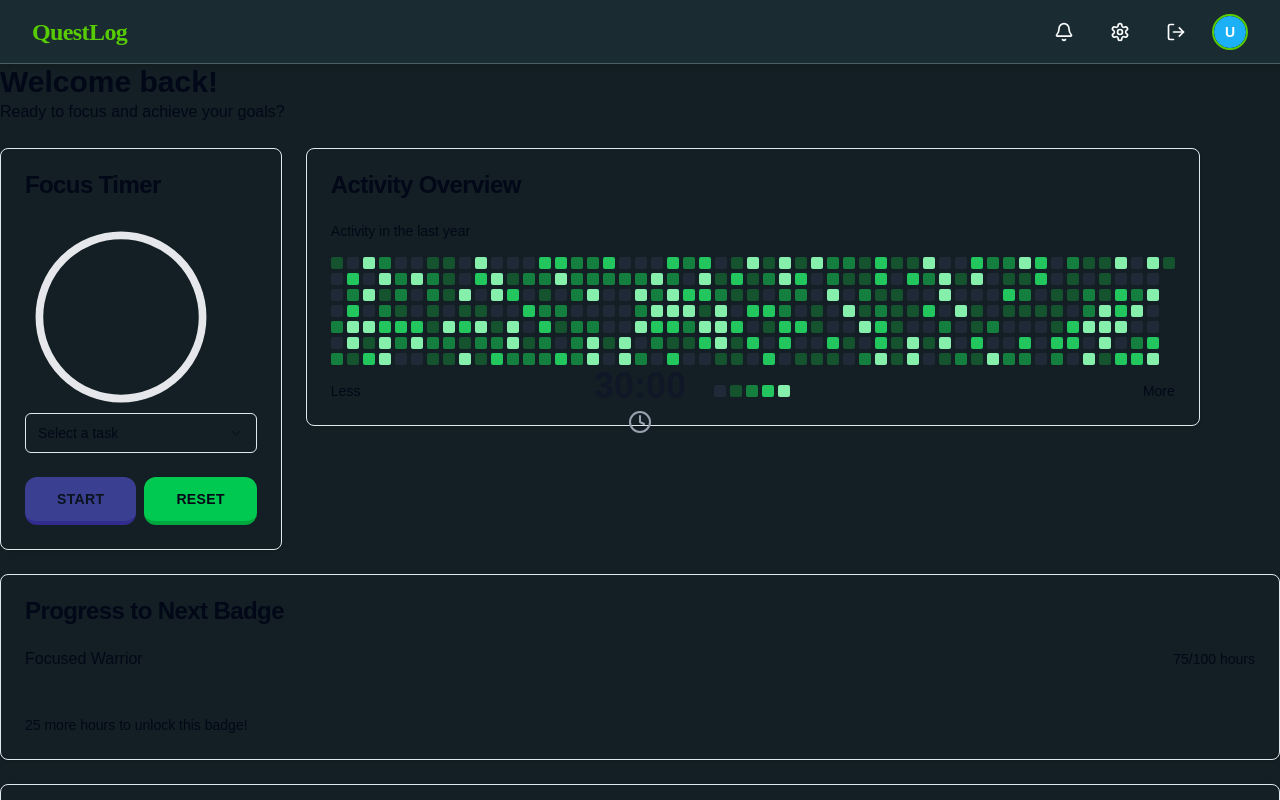
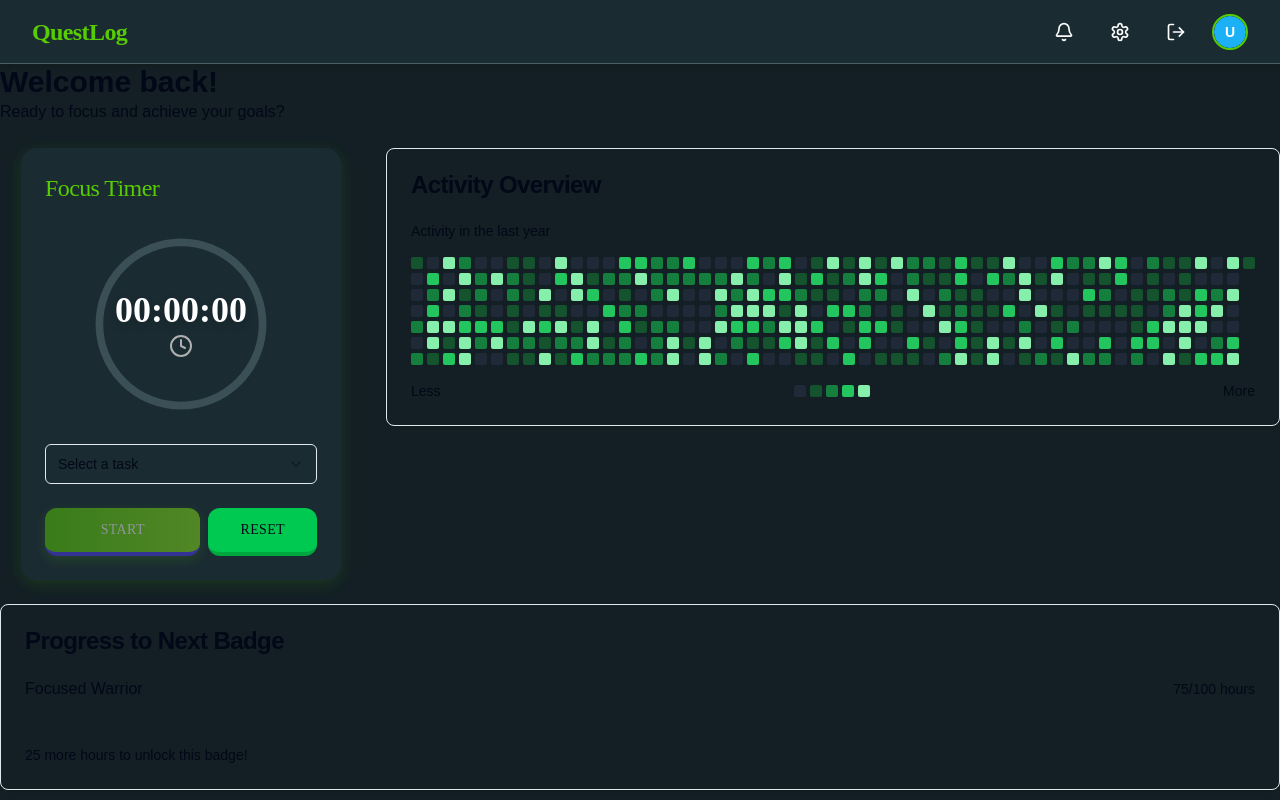
Before and after one commit to swarnendu19/FocusHub, a React (Vite) app: page / in a window 1280 px wide. Shown: the top 800 px of the page. Built offline with nearby package versions, Linux system fonts and the light colour scheme.

Commit message:
Enhance Focus Timer component with updated styling, improved layout, and refined button interactions

```diff
--- a/src/components/Home/FocusTimer.tsx
+++ b/src/components/Home/FocusTimer.tsx
@@ -31,21 +31,20 @@ const FocusTimer = () => {
     };
 
   return (
-    <div>
-         <Card>
+    <div className="relative flex flex-col items-center justify-center w-full h-full">
+      <Card className="w-full max-w-xs mx-auto bg-[#1A2B32] shadow-[0_4px_16px_rgba(88,204,2,0.15)] rounded-2xl border-none">
         <CardHeader>
-            <CardTitle>Focus Timer</CardTitle>
+          <CardTitle className="font-[din-round] text-[#58CC02] text-2xl">Focus Timer</CardTitle>
         </CardHeader>
         <CardContent className="space-y-6">
-            <div className="text-center">
-
+          <div className="relative flex flex-col items-center justify-center">
             <svg className="w-48 h-48 transform -rotate-90" viewBox="0 0 200 200">
               {/* Background circle */}
               <circle
                 cx="100"
                 cy="100"
                 r="85"
-                    stroke="#e5e7eb"
+                stroke="#3B4F57"
                 strokeWidth="8"
                 fill="none"
               />
@@ -54,7 +53,7 @@ const FocusTimer = () => {
                 cx="100"
                 cy="100"
                 r="85"
-                    stroke="#d1d5db"
+                stroke="#58CC02"
                 strokeWidth="8"
                 fill="none"
                 strokeDasharray="534"
@@ -63,11 +62,12 @@ const FocusTimer = () => {
               />
             </svg>
             <div className="absolute inset-0 flex flex-col items-center justify-center">
-                  <div className="text-4xl font-bold text-gray-900">30:00</div>
-                  <Clock className="w-6 h-6 text-gray-400 mt-1" />
+              <div className="text-4xl font-extrabold text-[#FFFFFF] font-[din-round] drop-shadow-lg">{formatTime(time)}</div>
+              <Clock className="w-6 h-6 text-[#AFAFAF] mt-1" />
+            </div>
           </div>
           <Select value={selectedTask} onValueChange={setSelectedTask}>
-                <SelectTrigger className="w-full">
+            <SelectTrigger className="w-full font-[din-round]">
               <SelectValue placeholder="Select a task" />
             </SelectTrigger>
             <SelectContent>
@@ -78,11 +78,10 @@ const FocusTimer = () => {
               <SelectItem value="planning">Planning</SelectItem>
             </SelectContent>
           </Select>
-            </div>
-            <div className="flex gap-2">
+          <div className="flex gap-2 mt-4">
             <Button
               variant="super"
-                className="flex-1"
+              className="flex-1 font-[din-round] bg-gradient-to-r from-[#58CC02] to-[#89E219] text-white shadow-[0_4px_12px_rgba(88,204,2,0.3)] hover:from-[#58A700] hover:to-[#7BD117]"
               size="lg"
               onClick={() => setIsRunning(!isRunning)}
               disabled={!selectedTask}
@@ -92,6 +91,7 @@ const FocusTimer = () => {
             <Button
               variant="secondary"
               size="lg"
+              className="font-[din-round]"
               onClick={() => {
                 setIsRunning(false);
                 setTime(0);
@@ -102,7 +102,6 @@ const FocusTimer = () => {
           </div>
         </CardContent>
       </Card>
-
     </div>
   )
 }
```
Lines whose indentation alone changed are shown as unchanged.
